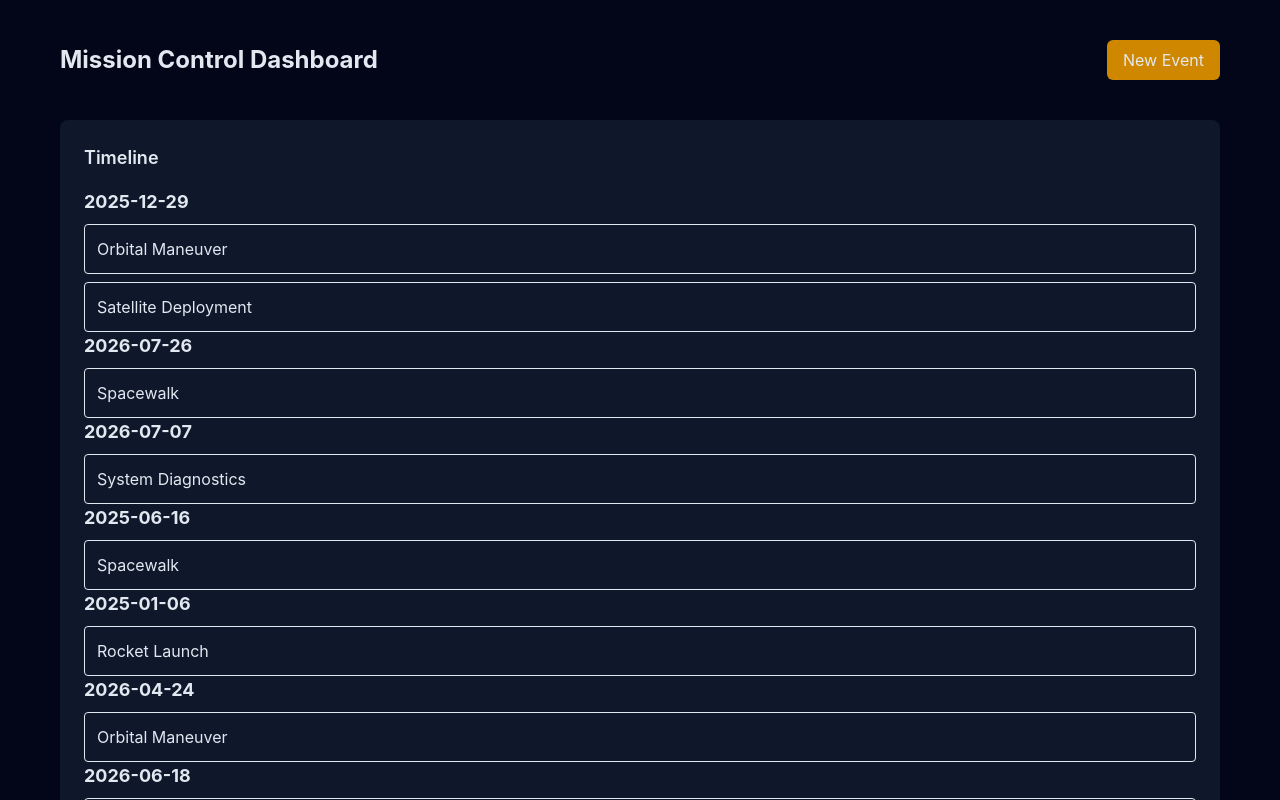
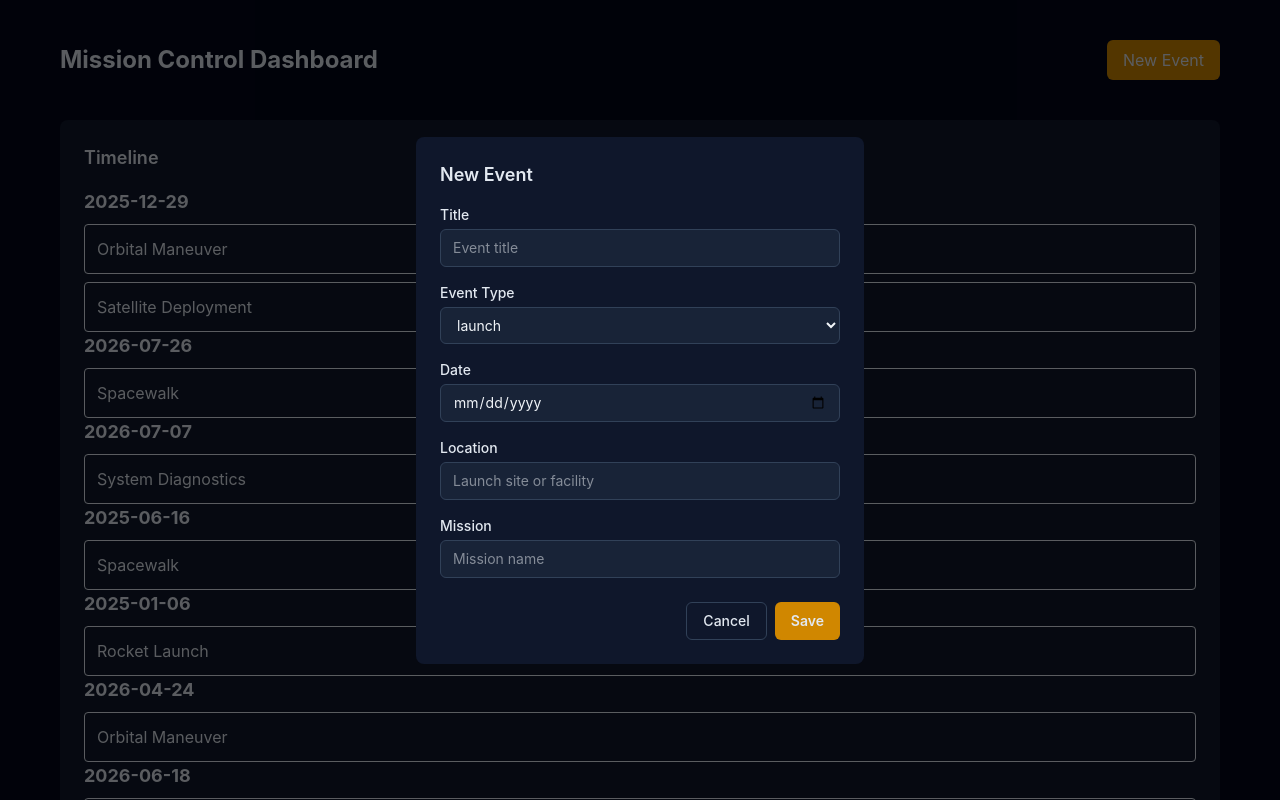
Before and after one commit to XxYassinexX/mission-control-dashboard, a React (Vite) app: page / in a window 1280 px wide. Both pictures are taken after a click on the button "New Event". Shown: the top 800 px of the page. Built offline with nearby package versions, Linux system fonts and the light colour scheme.

Commit message:
feat: add EventForm component with controlled inputs

```diff
--- a/src/App.tsx
+++ b/src/App.tsx
@@ -1,12 +1,28 @@
+import { useState } from "react";
 import { DataGrid } from "./components/DataGrid/DataGrid"
 import { TimeLine } from "./components/TimeLine/TimeLine";
 import { columns } from "./eventColumns";
 import { useEvents } from "./useEvents";
+import EventForm from "./components/EventFrom/EventForm";
+import type { EventFormValues } from "./components/EventFrom/EventForm.types";
 
 function App() {
+  const [isFormOpen, setIsFormOpen] = useState(false)
   const {events, loading, error} = useEvents();
   const timelineEvents = events.slice(0, 30)
+  const handleNewEventClick = () => {
+    setIsFormOpen(true)
+  }
+  function handleCancel() {
+    setIsFormOpen(false)
+  }
+
+  function handleSave(values: EventFormValues) {
+    console.log("New event:", values)
+    setIsFormOpen(false)
+  }
   return (
+    <>
       <div className="min-h-screen bg-slate-950 text-slate-200 py-10 px-15 flex flex-col justify-between">
         <div className="space-y-10">
           <header className="flex items-center justify-between">
@@ -14,7 +30,7 @@ function App() {
               Mission Control Dashboard
             </h1>
 
-          <button className="px-4 py-2 bg-yellow-600 rounded-md hover:bg-yellow-500 transition-colors cursor-pointer">
+            <button className="px-4 py-2 bg-yellow-600 rounded-md hover:bg-yellow-500 transition-colors cursor-pointer" onClick={handleNewEventClick}>
               New Event
             </button>
           </header>
@@ -48,6 +64,22 @@ function App() {
           Mission Control Dashboard — React Technical Task
         </footer>
       </div>
+
+      {isFormOpen && (
+        <div className="fixed inset-0 bg-black/60 flex items-center justify-center z-50" onClick={handleCancel}>
+          <div className="bg-slate-900 p-6 rounded-lg w-full max-w-md" onClick={(e) => e.stopPropagation()}>
+            <h2 className="text-lg font-semibold mb-4 text-slate-200">
+              New Event
+            </h2>
+
+            <EventForm
+              onSave={handleSave}
+              onCancel={handleCancel}
+            />
+          </div>
+       </div>
+      )}
+    </>
   )
 }
 
--- /dev/null
+++ b/src/components/EventFrom/EventForm.tsx
@@ -0,0 +1,138 @@
+import { useState } from 'react';
+import type { EventFormProps, EventFormValues } from './EventForm.types'
+import { EVENT_TYPES } from './constants';
+
+const defaultValues: EventFormValues = {
+  title: "",
+  type: "launch",
+  date: "",
+  location: "",
+  mission: ""
+}
+
+function EventForm({ onSave, onCancel }: EventFormProps) {
+
+  const [values, setValues] = useState<EventFormValues>(defaultValues)
+
+  function handleChange(e: React.ChangeEvent<HTMLInputElement | HTMLSelectElement>) {
+    const { name, value } = e.target
+
+    setValues((prev) => ({
+        ...prev,
+        [name]: value
+    }))
+  }
+
+  function handleSubmit(e: React.FormEvent) {
+    e.preventDefault()
+    onSave(values)
+    setValues(defaultValues)
+  }
+
+  function handleCancel() {
+    setValues(defaultValues)
+    onCancel()
+  }
+
+  return (
+    <form onSubmit={handleSubmit} className="space-y-4">
+
+      <div>
+        <label htmlFor="title" className="mb-1 block text-sm font-medium text-slate-200">
+          Title
+        </label>
+        <input
+          id="title"
+          name="title"
+          type="text"
+          value={values.title}
+          onChange={handleChange}
+          className="w-full rounded-md border border-slate-700 bg-slate-800/70 px-3 py-2 text-sm text-slate-100 outline-none transition focus:border-cyan-400 focus:ring-2 focus:ring-cyan-500/20"
+          placeholder="Event title"
+        />
+      </div>
+
+      <div>
+        <label htmlFor="type" className="mb-1 block text-sm font-medium text-slate-200">
+          Event Type
+        </label>
+        <select
+          id="type"
+          name="type"
+          value={values.type}
+          onChange={handleChange}
+          className="w-full rounded-md border border-slate-700 bg-slate-800/70 px-3 py-2 text-sm text-slate-100 outline-none transition focus:border-cyan-400 focus:ring-2 focus:ring-cyan-500/20"
+        >
+          {EVENT_TYPES.map((type) => (
+            <option key={type} value={type}>
+              {type.replace("-", " ")}
+            </option>
+          ))}
+        </select>
+      </div>
+
+      <div>
+        <label htmlFor="date" className="mb-1 block text-sm font-medium text-slate-200">
+          Date
+        </label>
+        <input
+          id="date"
+          name="date"
+          type="date"
+          value={values.date}
+          onChange={handleChange}
+          className="w-full rounded-md border border-slate-700 bg-slate-800/70 px-3 py-2 text-sm text-slate-100 outline-none transition focus:border-cyan-400 focus:ring-2 focus:ring-cyan-500/20"
+        />
+      </div>
+
+      <div>
+        <label htmlFor="location" className="mb-1 block text-sm font-medium text-slate-200">
+          Location
+        </label>
+        <input
+          id="location"
+          name="location"
+          type="text"
+          value={values.location}
+          onChange={handleChange}
+          className="w-full rounded-md border border-slate-700 bg-slate-800/70 px-3 py-2 text-sm text-slate-100 outline-none transition focus:border-cyan-400 focus:ring-2 focus:ring-cyan-500/20"
+          placeholder="Launch site or facility"
+        />
+      </div>
+
+      <div>
+        <label htmlFor="mission" className="mb-1 block text-sm font-medium text-slate-200">
+          Mission
+        </label>
+        <input
+          id="mission"
+          name="mission"
+          type="text"
+          value={values.mission}
+          onChange={handleChange}
+          className="w-full rounded-md border border-slate-700 bg-slate-800/70 px-3 py-2 text-sm text-slate-100 outline-none transition focus:border-cyan-400 focus:ring-2 focus:ring-cyan-500/20"
+          placeholder="Mission name"
+        />
+      </div>
+
+      <div className="flex justify-end gap-2 pt-2">
+        <button
+          type="button"
+          onClick={handleCancel}
+          className="rounded-md border border-slate-700 px-4 py-2 text-sm font-medium text-slate-200 transition hover:bg-slate-800 cursor-pointer "
+        >
+          Cancel
+        </button>
+        <button
+          type="submit"
+          className="bg-yellow-600 rounded-md hover:bg-yellow-500 transition-colors cursor-pointer px-4 py-2 text-sm font-semibold text-slate-200"
+        >
+          Save
+        </button>
+      </div>
+
+    </form>
+  )
+}
+
+export default EventForm
--- /dev/null
+++ b/src/components/EventFrom/constants.ts
@@ -0,0 +1,8 @@
+export const EVENT_TYPES = [
+  "launch",
+  "spacewalk",
+  "deployment",
+  "landing",
+  "maneuver",
+  "system-check"
+] as const
```
Also changed, not shown: src/components/EventFrom/EventForm.types.ts (added, +8 -0 lines). Lines whose indentation alone changed are shown as unchanged.
